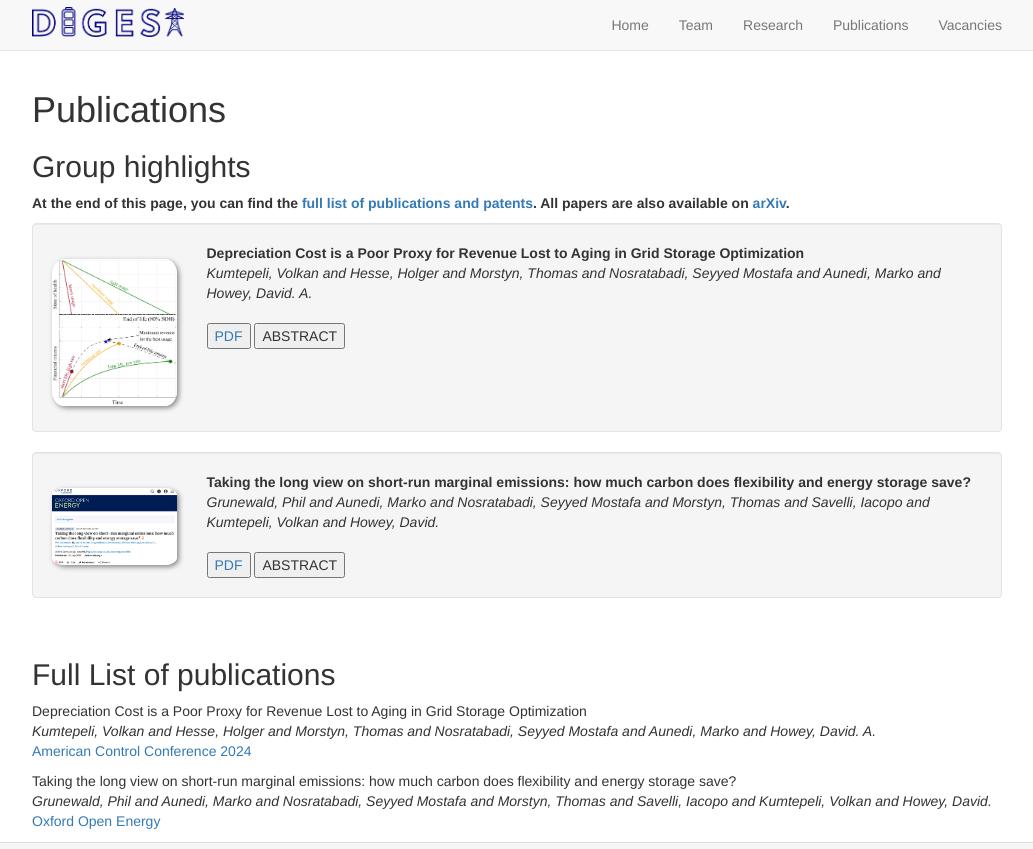
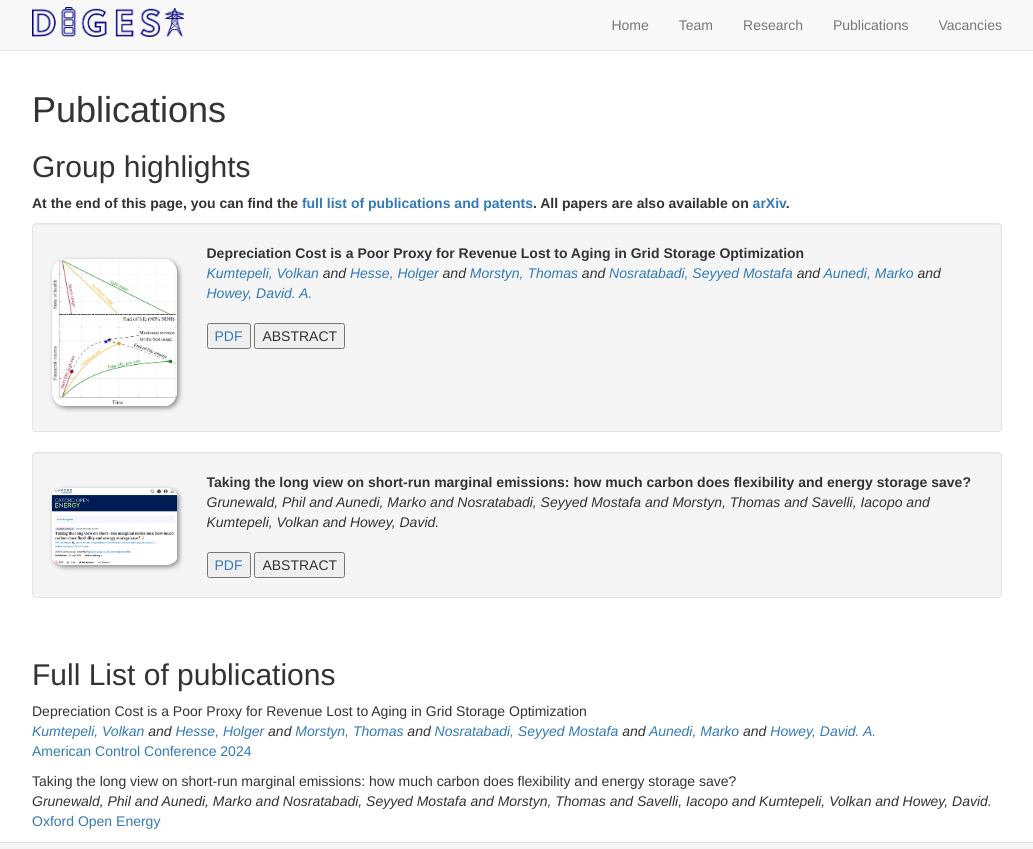
Before and after one commit to EPSRC-DIGEST/epsrc-digest.github.io, a Jekyll site: the page built from _pages/publications.md, in a window 1280 px wide and 1044 px high, cut to the strip 0-849 px from the top of the window. Shown: the whole strip, without its empty margins (123-1156 px from the left). Built offline with Jekyll 4.4.1, drawn with Linux system fonts in a browser that asks for light colours; nearby versions of some CDN libraries; part of the change alters nothing that is shown.

```diff
--- a/_data/publist.yml
+++ b/_data/publist.yml
@@ -2,7 +2,7 @@
 - title: "Depreciation Cost is a Poor Proxy for Revenue Lost to Aging in Grid Storage Optimization"
   image: acc24_depreciation.png
   description: Dispatch of a grid energy storage system for arbitrage is typically formulated into a rolling-horizon optimization problem that includes a battery aging model within the cost function. Quantifying degradation as a depreciation cost in the objective can increase overall profits by extending lifetime. However, depreciation is just a proxy metric for battery aging; it is used because simulating the entire system life is challenging due to computational complexity and the absence of decades of future data. In cases where the depreciation cost does not match the loss of possible future revenue, different optimal usage profiles result and this reduces overall profit significantly compared to the best case (e.g., by 30–50%). Representing battery degradation perfectly within the rollinghorizon optimization does not resolve this—in addition, the economic cost of degradation throughout life should be carefully considered. For energy arbitrage, optimal economic dispatch requires a trade-off between overuse, leading to high return rate but short lifetime, vs. underuse, leading to a long but not profitable life. We reveal the intuition behind selecting representative costs for the objective function, and propose a simple moving average filter method to estimate degradation cost. Results show that this better captures peak revenue, assuming reliable price forecasts are available.
-  authors: Kumtepeli, Volkan and Hesse, Holger and Morstyn, Thomas and Nosratabadi, Seyyed Mostafa and Aunedi, Marko and Howey, David. A.
+  authors: <a href="https://scholar.google.com/citations?user=Z43mRIsAAAAJ&hl=en">Kumtepeli, Volkan</a> and <a href="https://scholar.google.de/citations?user=hMjZXKwAAAAJ&hl=en">Hesse, Holger</a> and <a href="https://scholar.google.com/citations?user=nvzgGIcAAAAJ&hl=en">Morstyn, Thomas</a> and <a href="https://scholar.google.com/citations?user=buMWpXoAAAAJ&hl=en">Nosratabadi, Seyyed Mostafa</a> and <a href="https://scholar.google.com/citations?user=67Xru_kAAAAJ&hl=en">Aunedi, Marko</a> and <a href="https://scholar.google.com/citations?user=6-MOqkMAAAAJ&hl=en">Howey, David. A.</a>
   link:
     url: https://arxiv.org/pdf/2403.10617
     display: American Control Conference 2024
```
